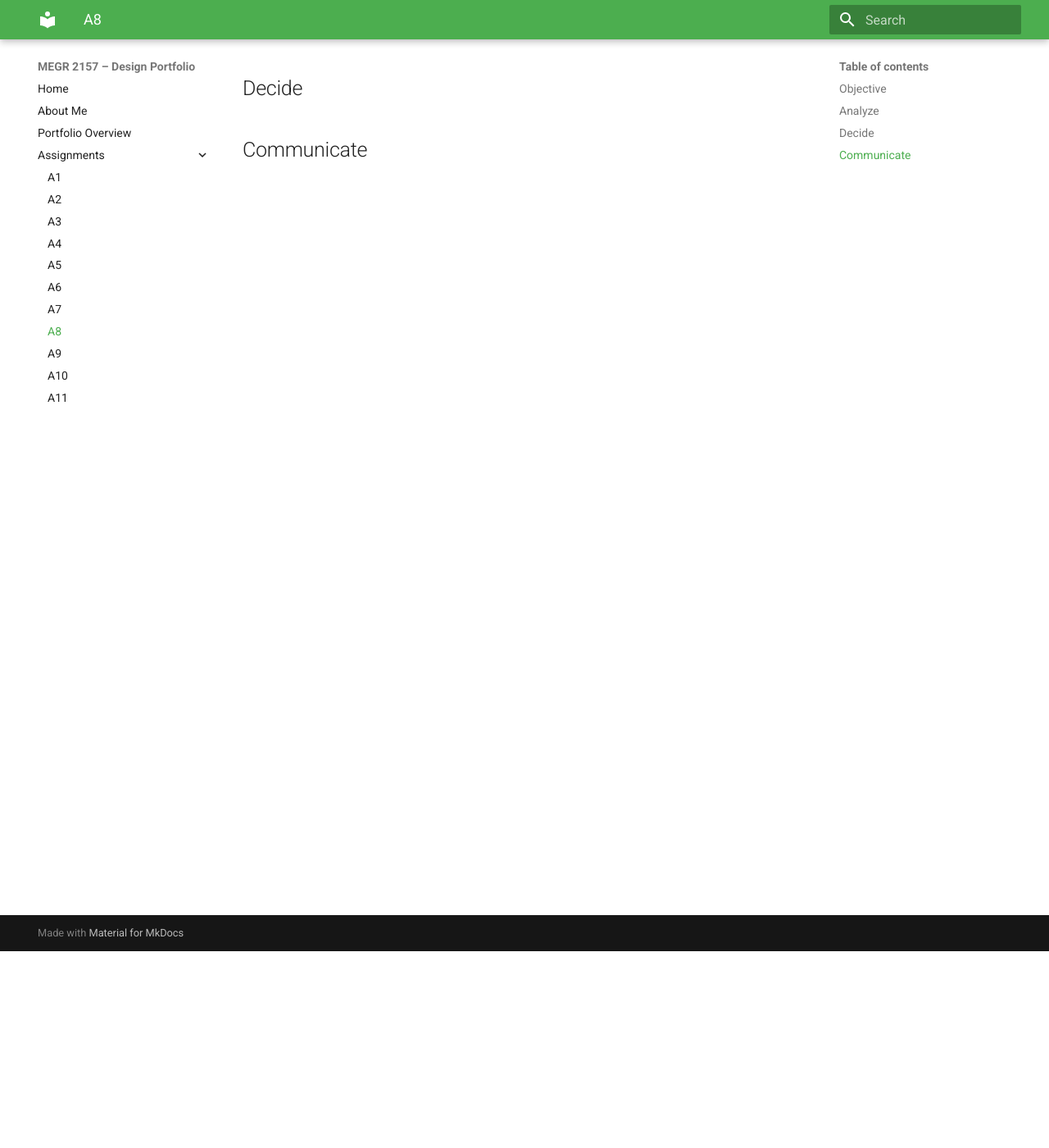
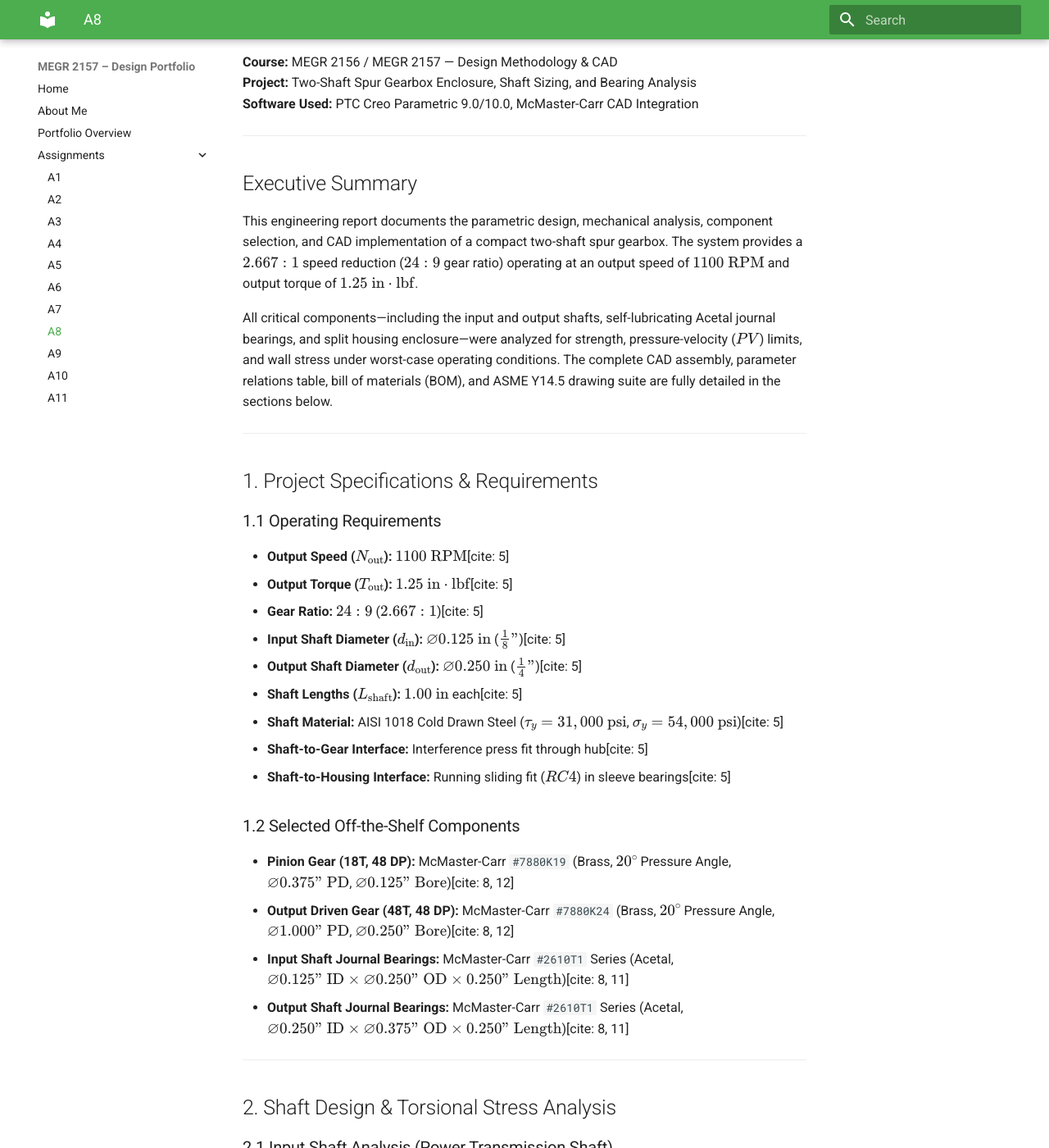
Before and after one commit to ilittle8/design-projects-portfolio, an MkDocs documentation site: the page built from docs/assignments/A08/index.md, in a window 1280 px wide and 1400 px high, scrolled down 240 px. Shown: the whole window at 82% size. Built offline with MkDocs 1.6.1 and Material for MkDocs 9.7.7, drawn with Linux system fonts in a browser that asks for light colours; some of the changed text lies outside the part shown.

Commit message:
Revise A8 index.md with course and project details
Updated the assignment document to include course details, project specifications, and a comprehensive executive summary for the Gear Box Design Report.

```diff
--- a/docs/assignments/A08/index.md
+++ b/docs/assignments/A08/index.md
@@ -1,12 +1,60 @@
 # A8 – Gears
 
-## Objective
+# MEGR 2156 / MEGR 2157 Assignment: Gear Box Design Report
 
+**Course:** MEGR 2156 / MEGR 2157 — Design Methodology & CAD
+**Project:** Two-Shaft Spur Gearbox Enclosure, Shaft Sizing, and Bearing Analysis
+**Software Used:** PTC Creo Parametric 9.0/10.0, McMaster-Carr CAD Integration
 
-## Analyze
+---
 
+## Executive Summary
 
-## Decide
+This engineering report documents the parametric design, mechanical analysis, component selection, and CAD implementation of a compact two-shaft spur gearbox. The system provides a $2.667:1$ speed reduction ($24:9$ gear ratio) operating at an output speed of $1100\text{ RPM}$ and output torque of $1.25\text{ in}\cdot\text{lbf}$.
 
+All critical components—including the input and output shafts, self-lubricating Acetal journal bearings, and split housing enclosure—were analyzed for strength, pressure-velocity ($PV$) limits, and wall stress under worst-case operating conditions. The complete CAD assembly, parameter relations table, bill of materials (BOM), and ASME Y14.5 drawing suite are fully detailed in the sections below.
 
-## Communicate
+---
+
+## 1. Project Specifications & Requirements
+
+### 1.1 Operating Requirements
+* **Output Speed ($N_{\text{out}}$):** $1100\text{ RPM}$[cite: 5]
+* **Output Torque ($T_{\text{out}}$):** $1.25\text{ in}\cdot\text{lbf}$[cite: 5]
+* **Gear Ratio:** $24:9$ ($2.667:1$)[cite: 5]
+* **Input Shaft Diameter ($d_{\text{in}}$):** $\varnothing 0.125\text{ in}$ ($\frac{1}{8}\text{"}$)[cite: 5]
+* **Output Shaft Diameter ($d_{\text{out}}$):** $\varnothing 0.250\text{ in}$ ($\frac{1}{4}\text{"}$)[cite: 5]
+* **Shaft Lengths ($L_{\text{shaft}}$):** $1.00\text{ in}$ each[cite: 5]
+* **Shaft Material:** AISI 1018 Cold Drawn Steel ($\tau_y = 31,000\text{ psi}$, $\sigma_y = 54,000\text{ psi}$)[cite: 5]
+* **Shaft-to-Gear Interface:** Interference press fit through hub[cite: 5]
+* **Shaft-to-Housing Interface:** Running sliding fit ($RC4$) in sleeve bearings[cite: 5]
+
+### 1.2 Selected Off-the-Shelf Components
+* **Pinion Gear (18T, 48 DP):** McMaster-Carr `#7880K19` (Brass, $20^\circ$ Pressure Angle, $\varnothing 0.375\text{"}\text{ PD}$, $\varnothing 0.125\text{"}\text{ Bore}$)[cite: 8, 12]
+* **Output Driven Gear (48T, 48 DP):** McMaster-Carr `#7880K24` (Brass, $20^\circ$ Pressure Angle, $\varnothing 1.000\text{"}\text{ PD}$, $\varnothing 0.250\text{"}\text{ Bore}$)[cite: 8, 12]
+* **Input Shaft Journal Bearings:** McMaster-Carr `#2610T1` Series (Acetal, $\varnothing 0.125\text{"}\text{ ID} \times \varnothing 0.250\text{"}\text{ OD} \times 0.250\text{"}\text{ Length}$)[cite: 8, 11]
+* **Output Shaft Journal Bearings:** McMaster-Carr `#2610T1` Series (Acetal, $\varnothing 0.250\text{"}\text{ ID} \times \varnothing 0.375\text{"}\text{ OD} \times 0.250\text{"}\text{ Length}$)[cite: 8, 11]
+
+---
+
+## 2. Shaft Design & Torsional Stress Analysis
+
+### 2.1 Input Shaft Analysis (Power Transmission Shaft)
+
+#### Knowns & Unknowns[cite: 5]
+* **Knowns:**
+  * Output Torque $T_{\text{out}} = 1.25\text{ in}\cdot\text{lbf}$[cite: 5]
+  * Output Speed $N_{\text{out}} = 1100\text{ RPM}$[cite: 5]
+  * Gear Teeth Ratio $N_2 / N_1 = 24/9 = 48/18 = 2.6667$[cite: 5, 8]
+  * Input Shaft Diameter $d_{\text{in}} = 0.125\text{ in}$[cite: 5, 6]
+  * Shaft Length $L_{\text{in}} = 1.00\text{ in}$[cite: 5, 6]
+  * Material Yield Shear Strength $\tau_y = 31,000\text{ psi}$ (AISI 1018 Steel)[cite: 5, 6]
+  * Target Factor of Safety $SF = 2.0$[cite: 5, 6]
+* **Unknowns:**
+  * Input Torque $T_{\text{in}}$[cite: 5]
+  * Input Speed $N_{\text{in}}$[cite: 5]
+  * Torsional Shear Stress $\tau_{\text{in}}$[cite: 5]
+  * Allowable Shear Stress $\tau_{\text{allow}}$[cite: 5]
+  * Actual Factor of Safety $SF_{\text{actual}}$[cite: 5]
+
+#### Free Body Diagram (FBD) Model[cite: 6]
```
